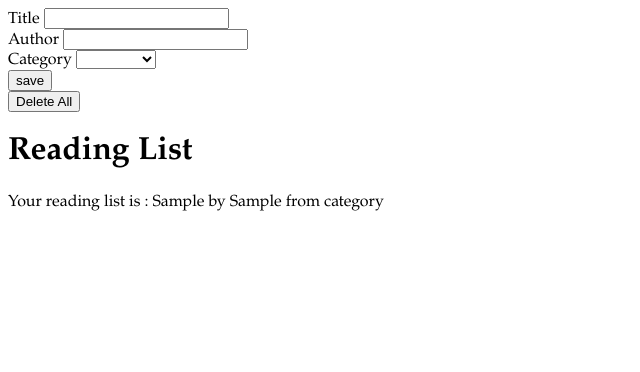
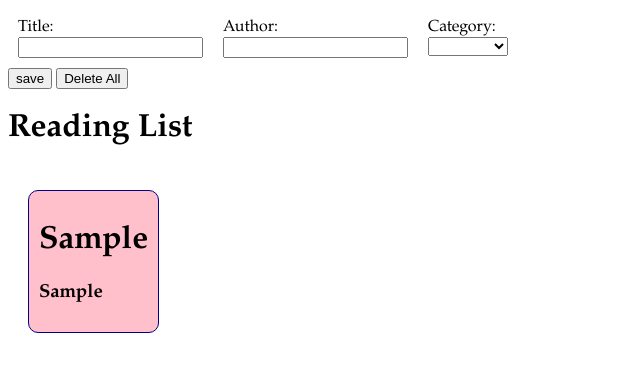
Before and after one commit to kaluzsikc/w6_d4_lab, a plain HTML site: page index.html in a window 1280 px wide. Both pictures are taken after typing "Sample", "Sample" into the empty fields and a click on the input "save". Shown: the whole page, without its empty margins (0-640 px from the left). Drawn offline with Linux system fonts and the light colour scheme.

Commit message:
Add css styling

```diff
--- a/css/main.css
+++ b/css/main.css
@@ -1,3 +1,26 @@
 body {
   font-family: Palatino;
+
 }
+
+#form-wrapper{
+  display: flex;
+}
+
+.form-item{
+  padding: 10px;
+}
+
+#reading-list{
+  padding: 10px;
+  display: flex;
+  align-items: left;
+}
+
+.box{
+  margin: 10px;
+  border-radius: 10px;
+  border: solid 1px darkblue;
+  background-color: pink;
+  padding: 10px;
+}
--- a/index.html
+++ b/index.html
@@ -10,17 +10,17 @@
     <form id="new-item-form">
       <div id="form-wrapper">
         <div class="form-item">
-          <label for="title" class="primary">Title</label>
+          <label for="title" class="primary">Title: </label><br>
           <input type="text" id="title" required/>
         </div>
 
         <div class="form-item">
-          <label for="author" class="primary">Author</label>
+          <label for="author" class="primary">Author: </label><br>
           <input type="text" id="author" required/>
         </div>
 
         <div class="form-item">
-          <label for="category" class="primary">Category</label>
+          <label for="category" class="primary">Category:</label><br>
           <select id="category">
             <option value="" disabled selected></option>
             <option value="Book">Book</option>
@@ -30,8 +30,8 @@
         </div>
       </div>
       <input type="submit" value="save"/>
+      <button id="delete-all">Delete All</button>
     </form>
-    <button id="delete-all">Delete All</button>
     <h1>Reading List</h1>
     <div id="reading-list"></div>
   </body>
--- a/js/app.js
+++ b/js/app.js
@@ -16,9 +16,28 @@ const handleFormSubmit = function(event) {
   // console.log('events author', event.target.author.value);
   // console.log('events category', event.target.category.value);
 
-  const resultingMessage = `Your reading list is : ${event.target.title.value} by ${event.target.author.value} from category ${event.target.category.value} `;
-  const resultParagraph = document.createElement('p');
-  resultParagraph.textContent = resultingMessage;
+  // const resultingMessage = `${event.target.title.value} ${event.target.author.value} ${event.target.category.value} `;
+
+
+
+  const resultTitle = document.createElement('h1');
+  resultTitle.textContent = event.target.title.value;
+
+
+  const resultAuthor = document.createElement('h3');
+  resultAuthor.textContent = event.target.author.value;
+
+
+  const resultCategory = document.createElement('p');
+  resultCategory.textContent = event.target.category.value;
+
+  const resultParagraph = document.createElement('div');
+  resultParagraph.append(resultTitle);
+  resultParagraph.append(resultAuthor);
+  resultParagraph.append(resultCategory);
+  resultParagraph.classList.add('box');
+
+
   const result = document.querySelector('#reading-list');
   result.append(resultParagraph);
   this.reset();
```
